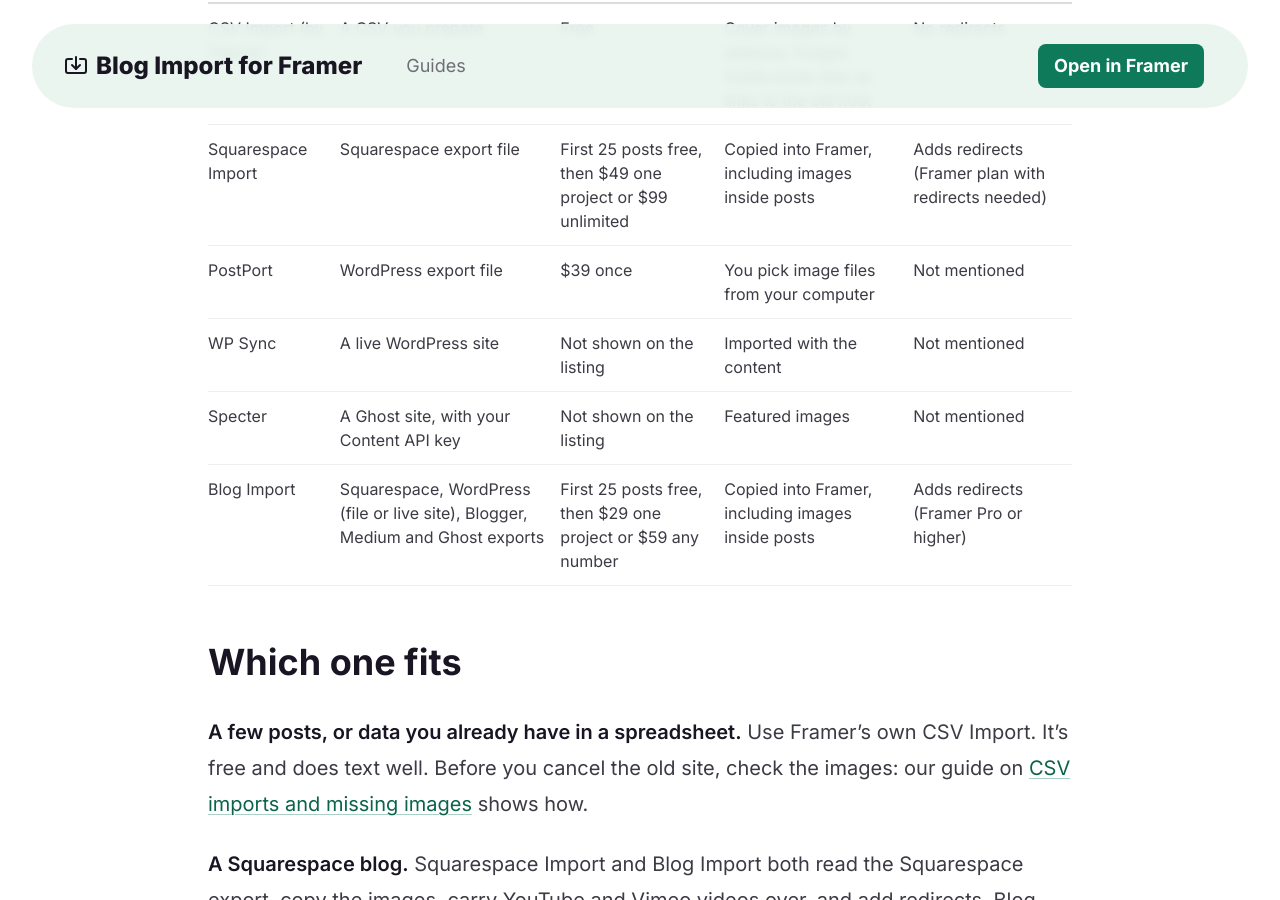
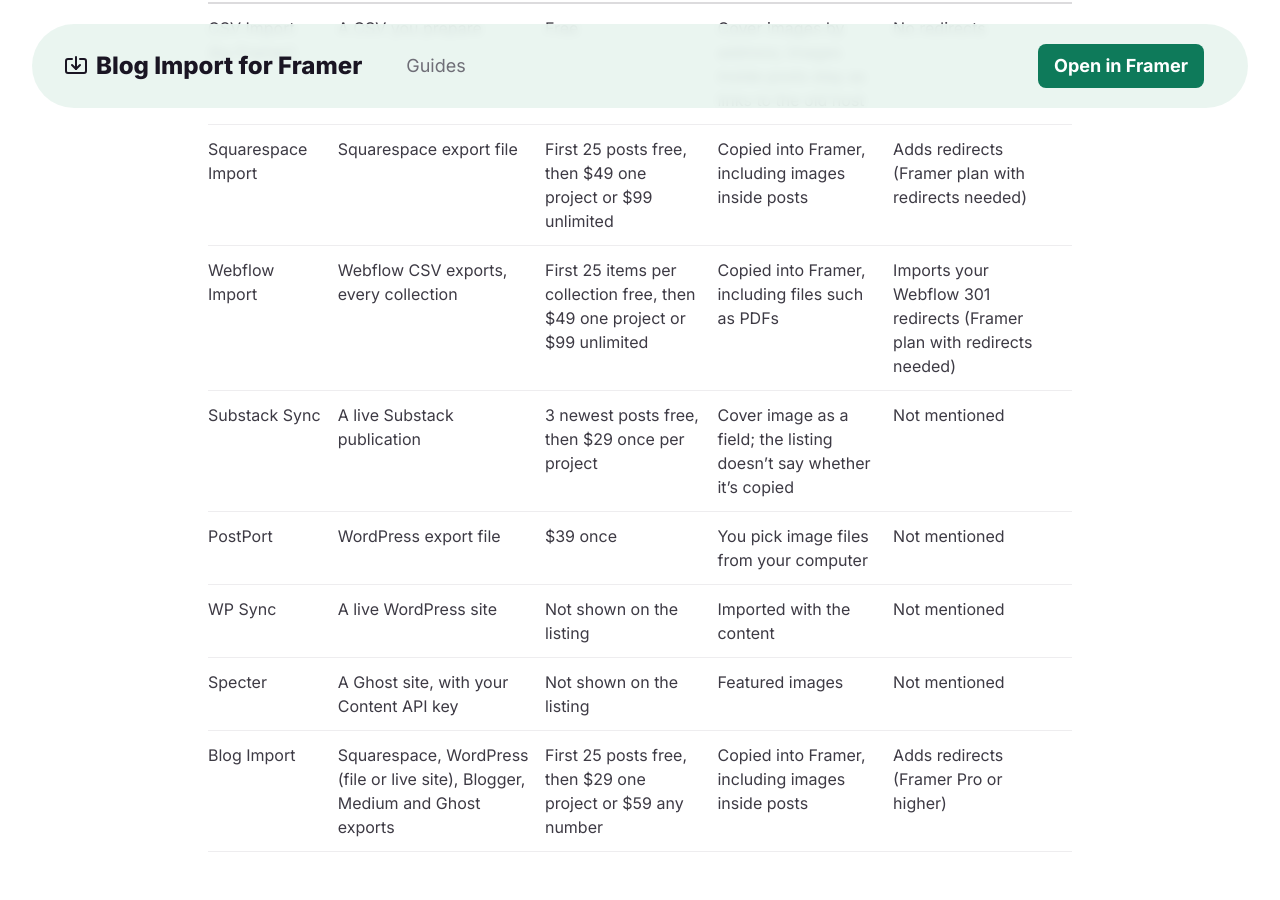
Before and after one commit to keyturnkit/keyturnkit.github.io, a Jekyll site: the page built from guides/framer-blog-import-plugins-compared.md, in a window 1280 px wide and 900 px high, scrolled down 826 px. Built offline with Jekyll 4.4.1, drawn with Linux system fonts in a browser that asks for light colours; some of the changed text lies outside the part shown.

Commit message:
Compare: add Webflow Import and Substack Sync

```diff
--- a/guides/framer-blog-import-plugins-compared.md
+++ b/guides/framer-blog-import-plugins-compared.md
@@ -18,6 +18,8 @@
 |---|---|---|---|---|
 | CSV Import (by Framer) | A CSV you prepare | Free | Cover images by address; images inside posts stay as links to the old host | No redirects |
 | Squarespace Import | Squarespace export file | First 25 posts free, then $49 one project or $99 unlimited | Copied into Framer, including images inside posts | Adds redirects (Framer plan with redirects needed) |
+| Webflow Import | Webflow CSV exports, every collection | First 25 items per collection free, then $49 one project or $99 unlimited | Copied into Framer, including files such as PDFs | Imports your Webflow 301 redirects (Framer plan with redirects needed) |
+| Substack Sync | A live Substack publication | 3 newest posts free, then $29 once per project | Cover image as a field; the listing doesn't say whether it's copied | Not mentioned |
 | PostPort | WordPress export file | $39 once | You pick image files from your computer | Not mentioned |
 | WP Sync | A live WordPress site | Not shown on the listing | Imported with the content | Not mentioned |
 | Specter | A Ghost site, with your Content API key | Not shown on the listing | Featured images | Not mentioned |
@@ -35,6 +37,10 @@
 
 **Ghost.** Specter reads a Ghost site that is still running, through its Content API with a key you create. Blog Import reads Ghost's export file instead, so it also works after the site is gone, but it can't copy images whose address the file writes as `__GHOST_URL__`. Our [Ghost guide](/guides/ghost-blog-to-framer/) has the details.
 
+**A Webflow site.** Webflow Import reads the CSV of every collection at once, keeps the links between them and brings over Webflow's own redirects, which matters for a site with more than a blog. Blog Import doesn't read Webflow exports today.
+
+**A Substack you keep running.** Substack Sync reads the live publication and can sync again later. It's the simpler choice while the newsletter stays on Substack.
+
 **Blogger or Medium.** Of the plugins on this list, only Blog Import reads their exports: Blogger's backup file and Medium's "Download your information" zip.
 
 ## Before you switch the domain
```
Also changed, not shown: other parts of guides/framer-blog-import-plugins-compared.md (+1 -1 lines).
